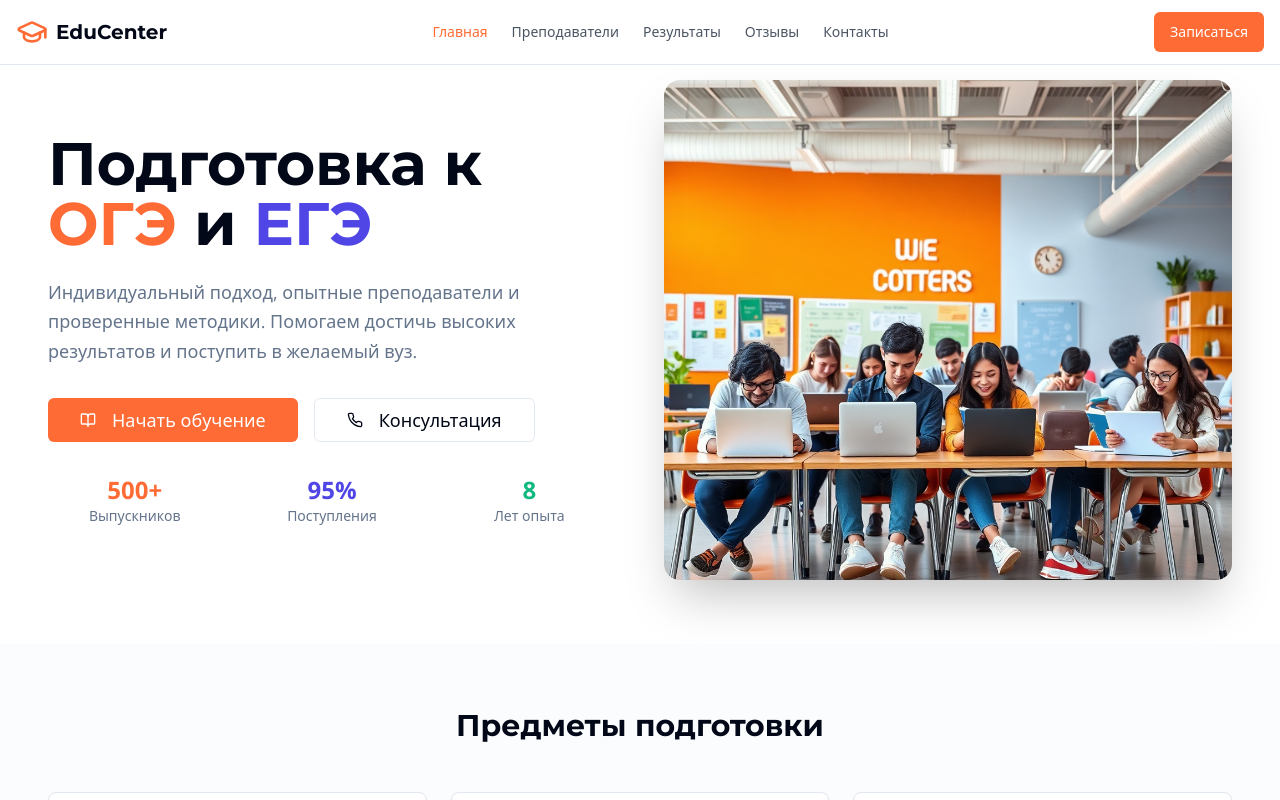
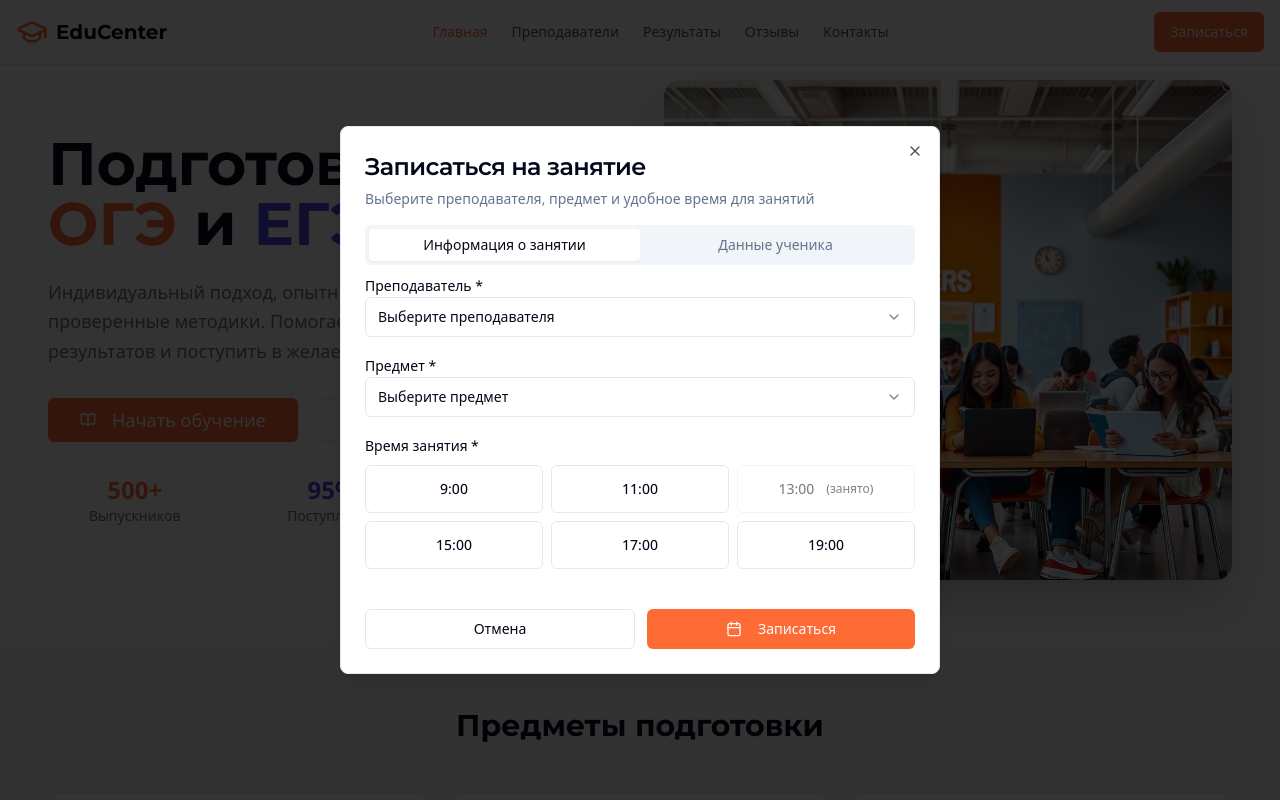
Before and after one commit to pr-poehali-dev/education-center-website-1, a React (Vite) app: page / in a window 1280 px wide. Both pictures are taken after a click on the button "Начать обучение". Shown: the top 800 px of the page. Built offline with nearby package versions, Linux system fonts and the light colour scheme.

Commit message:
Добавлена базовая функциональность

```diff
--- a/src/pages/Index.tsx
+++ b/src/pages/Index.tsx
@@ -3,11 +3,23 @@ import { Button } from '@/components/ui/button';
 import { Card, CardContent, CardDescription, CardHeader, CardTitle } from '@/components/ui/card';
 import { Badge } from '@/components/ui/badge';
 import { Calendar } from '@/components/ui/calendar';
+import { Dialog, DialogContent, DialogDescription, DialogHeader, DialogTitle, DialogTrigger } from '@/components/ui/dialog';
+import { Label } from '@/components/ui/label';
+import { Input } from '@/components/ui/input';
+import { Select, SelectContent, SelectItem, SelectTrigger, SelectValue } from '@/components/ui/select';
+import { Tabs, TabsContent, TabsList, TabsTrigger } from '@/components/ui/tabs';
 import Icon from '@/components/ui/icon';
 
 const Index = () => {
   const [selectedDate, setSelectedDate] = useState<Date | undefined>(new Date());
   const [activeSection, setActiveSection] = useState('home');
+  const [bookingOpen, setBookingOpen] = useState(false);
+  const [selectedTeacher, setSelectedTeacher] = useState('');
+  const [selectedSubject, setSelectedSubject] = useState('');
+  const [selectedTime, setSelectedTime] = useState('');
+  const [studentName, setStudentName] = useState('');
+  const [studentPhone, setStudentPhone] = useState('');
+  const [studentEmail, setStudentEmail] = useState('');
 
   const scrollToSection = (sectionId: string) => {
     setActiveSection(sectionId);
@@ -87,6 +99,42 @@ const Index = () => {
     { time: '17:00', subject: 'Обществознание', teacher: 'И.С. Новиков', room: '102' }
   ];
 
+  const availableSlots = [
+    { time: '9:00', available: true },
+    { time: '11:00', available: true },
+    { time: '13:00', available: false },
+    { time: '15:00', available: true },
+    { time: '17:00', available: true },
+    { time: '19:00', available: true }
+  ];
+
+  const handleBooking = () => {
+    if (!selectedTeacher || !selectedSubject || !selectedTime || !studentName || !studentPhone) {
+      alert('Пожалуйста, заполните все обязательные поля');
+      return;
+    }
+    alert(`Заявка отправлена!
+Преподаватель: ${selectedTeacher}
+Предмет: ${selectedSubject}
+Время: ${selectedTime}
+Ученик: ${studentName}
+
+Мы свяжемся с вами в ближайшее время!`);
+    setBookingOpen(false);
+    setSelectedTeacher('');
+    setSelectedSubject('');
+    setSelectedTime('');
+    setStudentName('');
+    setStudentPhone('');
+    setStudentEmail('');
+  };
+
+  const openBookingModal = (teacher?: string, subject?: string) => {
+    if (teacher) setSelectedTeacher(teacher);
+    if (subject) setSelectedSubject(subject);
+    setBookingOpen(true);
+  };
+
   return (
     <div className="min-h-screen bg-background font-sans">
       {/* Navigation */}
@@ -111,7 +159,11 @@ const Index = () => {
                 </button>
               ))}
             </div>
-            <Button className="hidden md:block">Записаться</Button>
+            <Dialog open={bookingOpen} onOpenChange={setBookingOpen}>
+              <DialogTrigger asChild>
+                <Button className="hidden md:block">Записаться</Button>
+              </DialogTrigger>
+            </Dialog>
           </div>
         </div>
       </nav>
@@ -129,11 +181,11 @@ const Index = () => {
                 Помогаем достичь высоких результатов и поступить в желаемый вуз.
               </p>
               <div className="flex flex-col sm:flex-row gap-4 mb-8">
-                <Button size="lg" className="text-lg px-8">
+                <Button size="lg" className="text-lg px-8" onClick={() => openBookingModal()}>
                   <Icon name="BookOpen" size={20} className="mr-2" />
                   Начать обучение
                 </Button>
-                <Button variant="outline" size="lg" className="text-lg px-8">
+                <Button variant="outline" size="lg" className="text-lg px-8" onClick={() => openBookingModal()}>
                   <Icon name="Phone" size={20} className="mr-2" />
                   Консультация
                 </Button>
@@ -269,7 +321,7 @@ const Index = () => {
                     </div>
                     <span className="text-sm text-muted-foreground">{teacher.students} учеников</span>
                   </div>
-                  <Button variant="outline" className="w-full">Записаться</Button>
+                  <Button variant="outline" className="w-full" onClick={() => openBookingModal(teacher.name, teacher.subject)}>Записаться</Button>
                 </CardContent>
               </Card>
             ))}
@@ -428,6 +480,133 @@ const Index = () => {
           </div>
         </div>
       </footer>
+
+      {/* Booking Modal */}
+      <Dialog open={bookingOpen} onOpenChange={setBookingOpen}>
+        <DialogContent className="sm:max-w-[600px]">
+          <DialogHeader>
+            <DialogTitle className="text-2xl font-heading">Записаться на занятие</DialogTitle>
+            <DialogDescription>
+              Выберите преподавателя, предмет и удобное время для занятий
+            </DialogDescription>
+          </DialogHeader>
+
+          <Tabs defaultValue="info" className="w-full">
+            <TabsList className="grid w-full grid-cols-2">
+              <TabsTrigger value="info">Информация о занятии</TabsTrigger>
+              <TabsTrigger value="student">Данные ученика</TabsTrigger>
+            </TabsList>
+
+            <TabsContent value="info" className="space-y-4">
+              <div className="space-y-4">
+                <div>
+                  <Label htmlFor="teacher">Преподаватель *</Label>
+                  <Select value={selectedTeacher} onValueChange={setSelectedTeacher}>
+                    <SelectTrigger>
+                      <SelectValue placeholder="Выберите преподавателя" />
+                    </SelectTrigger>
+                    <SelectContent>
+                      {teachers.map((teacher, index) => (
+                        <SelectItem key={index} value={teacher.name}>
+                          {teacher.name} - {teacher.subject}
+                        </SelectItem>
+                      ))}
+                    </SelectContent>
+                  </Select>
+                </div>
+
+                <div>
+                  <Label htmlFor="subject">Предмет *</Label>
+                  <Select value={selectedSubject} onValueChange={setSelectedSubject}>
+                    <SelectTrigger>
+                      <SelectValue placeholder="Выберите предмет" />
+                    </SelectTrigger>
+                    <SelectContent>
+                      {subjects.map((subject, index) => (
+                        <SelectItem key={index} value={subject.name}>
+                          {subject.name}
+                        </SelectItem>
+                      ))}
+                    </SelectContent>
+                  </Select>
+                </div>
+
+                <div>
+                  <Label htmlFor="time">Время занятия *</Label>
+                  <div className="grid grid-cols-3 gap-2 mt-2">
+                    {availableSlots.map((slot, index) => (
+                      <Button
+                        key={index}
+                        variant={selectedTime === slot.time ? "default" : "outline"}
+                        disabled={!slot.available}
+                        onClick={() => setSelectedTime(slot.time)}
+                        className="h-12"
+                      >
+                        {slot.time}
+                        {!slot.available && <span className="ml-1 text-xs">(занято)</span>}
+                      </Button>
+                    ))}
+                  </div>
+                </div>
+              </div>
+            </TabsContent>
+
+            <TabsContent value="student" className="space-y-4">
+              <div className="space-y-4">
+                <div>
+                  <Label htmlFor="name">Имя ученика *</Label>
+                  <Input
+                    id="name"
+                    value={studentName}
+                    onChange={(e) => setStudentName(e.target.value)}
+                    placeholder="Введите имя ученика"
+                  />
+                </div>
+
+                <div>
+                  <Label htmlFor="phone">Телефон *</Label>
+                  <Input
+                    id="phone"
+                    value={studentPhone}
+                    onChange={(e) => setStudentPhone(e.target.value)}
+                    placeholder="+7 (___) ___-__-__"
+                  />
+                </div>
+
+                <div>
+                  <Label htmlFor="email">Email (необязательно)</Label>
+                  <Input
+                    id="email"
+                    type="email"
+                    value={studentEmail}
+                    onChange={(e) => setStudentEmail(e.target.value)}
+                    placeholder="example@mail.ru"
+                  />
+                </div>
+
+                <div className="bg-muted/50 p-4 rounded-lg">
+                  <h4 className="font-semibold mb-2">Выбранные параметры:</h4>
+                  <div className="space-y-1 text-sm">
+                    <p>Преподаватель: {selectedTeacher || 'Не выбран'}</p>
+                    <p>Предмет: {selectedSubject || 'Не выбран'}</p>
+                    <p>Время: {selectedTime || 'Не выбрано'}</p>
+                  </div>
+                </div>
+              </div>
+            </TabsContent>
+          </Tabs>
+
+          <div className="flex gap-3 mt-6">
+            <Button variant="outline" onClick={() => setBookingOpen(false)} className="flex-1">
+              Отмена
+            </Button>
+            <Button onClick={handleBooking} className="flex-1">
+              <Icon name="Calendar" size={16} className="mr-2" />
+              Записаться
+            </Button>
+          </div>
+        </DialogContent>
+      </Dialog>
     </div>
   );
 };
```
